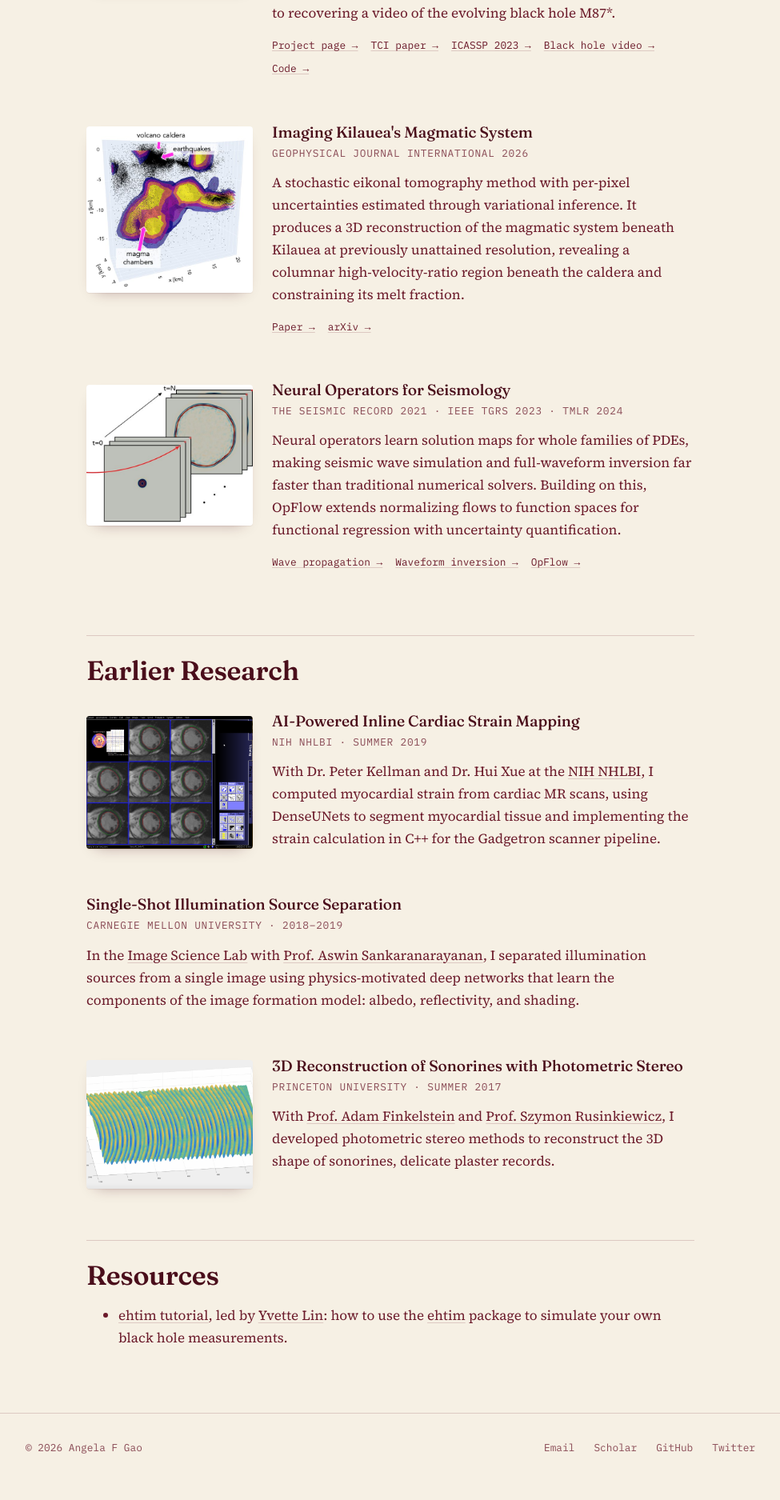
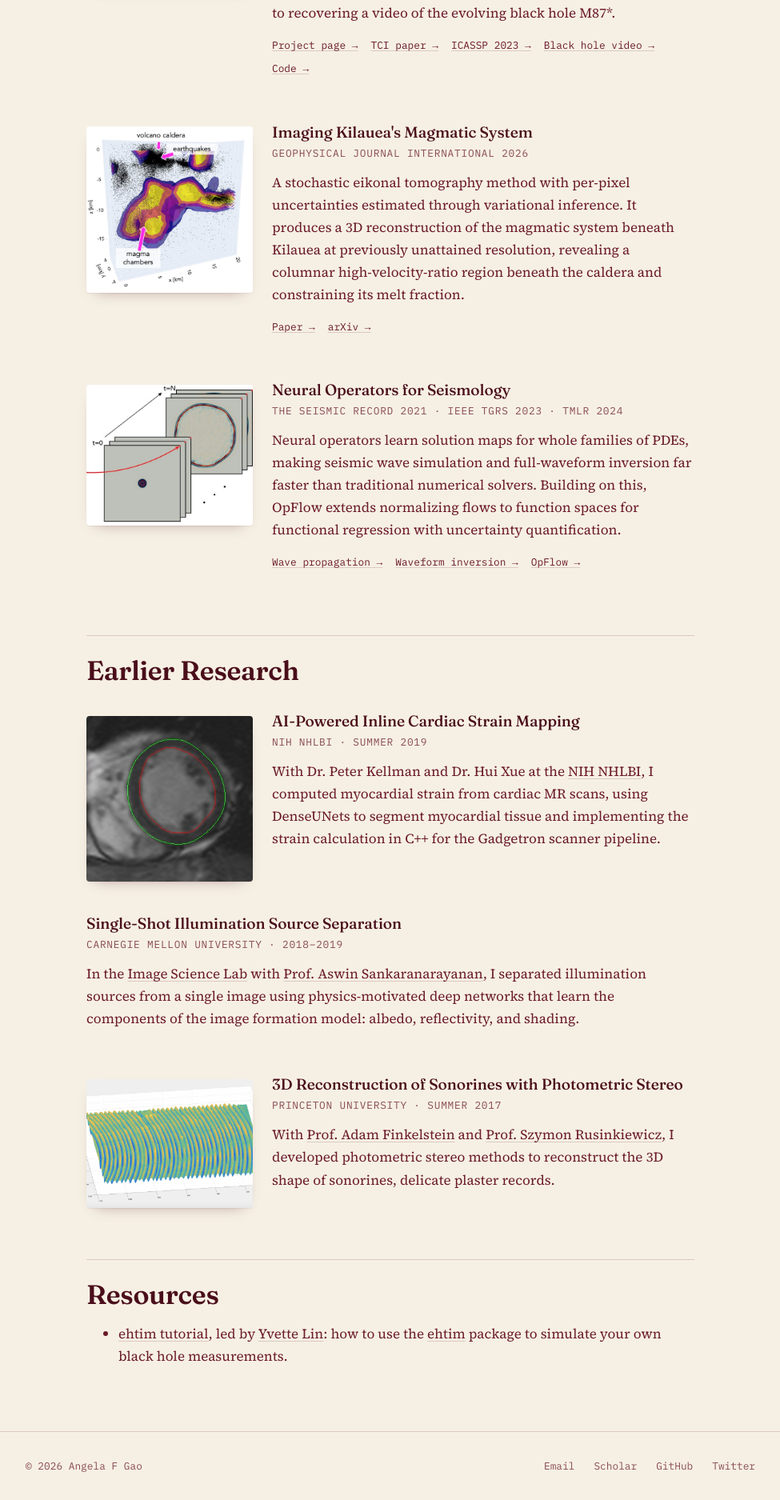
Before and after one commit to angelafgao/angelafgao.github.io, a Jekyll site: the page built from research.markdown, in a window 1280 px wide. Shown: the part 1201-3076 px from the top of the page at 80% size, without its empty margins (152-1127 px from the left). Built offline with Jekyll 4.4.1, drawn with Linux system fonts in a browser that asks for light colours; before the commit the page ends 3053 px from its top, so only the background shows below that.

Commit message:
update thumbnail for cardiag

```diff
--- a/research.markdown
+++ b/research.markdown
@@ -84,7 +84,7 @@ Neural operators learn solution maps for whole families of PDEs, making seismic
 ## Earlier Research
 
 <article class="project">
-  <img class="project-thumb" src="/assets/results_final.png" alt="Cardiac strain map computed from an MR scan" loading="lazy">
+  <img class="project-thumb" src="/assets/research/cardiac-thumb.jpg" alt="Short-axis cardiac MR slice with the segmented myocardium outlined by green outer and red inner contours" width="309" height="308" loading="lazy">
   <div>
   <h3 class="project-title">AI-Powered Inline Cardiac Strain Mapping</h3>
   <p class="project-meta">NIH NHLBI · Summer 2019</p>
```
Also changed, not shown: assets/research/cardiac-thumb.jpg (added).
